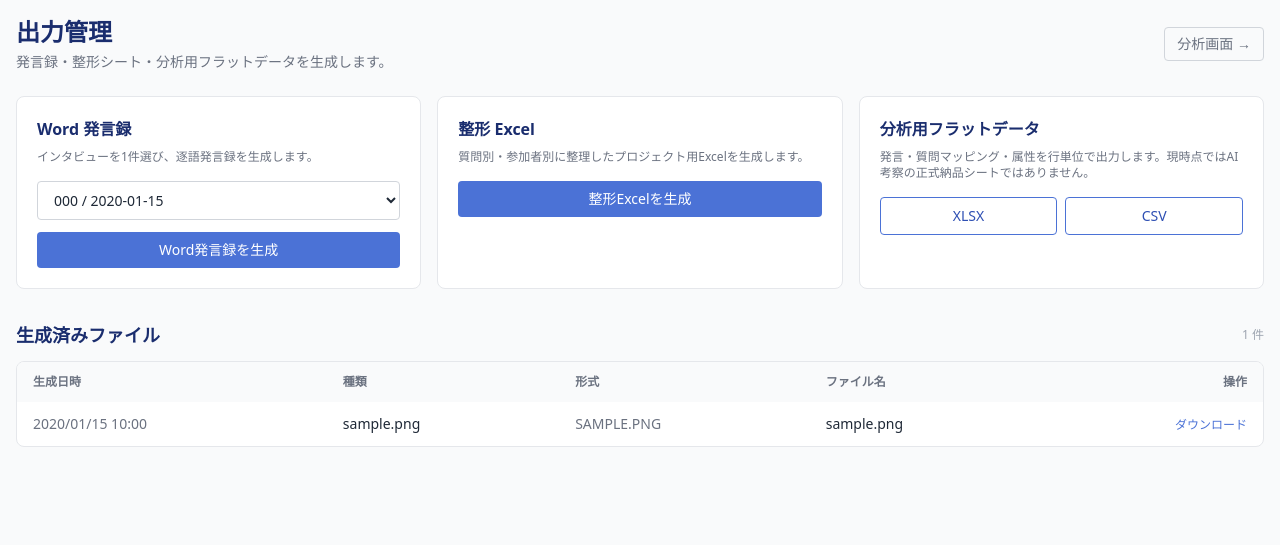
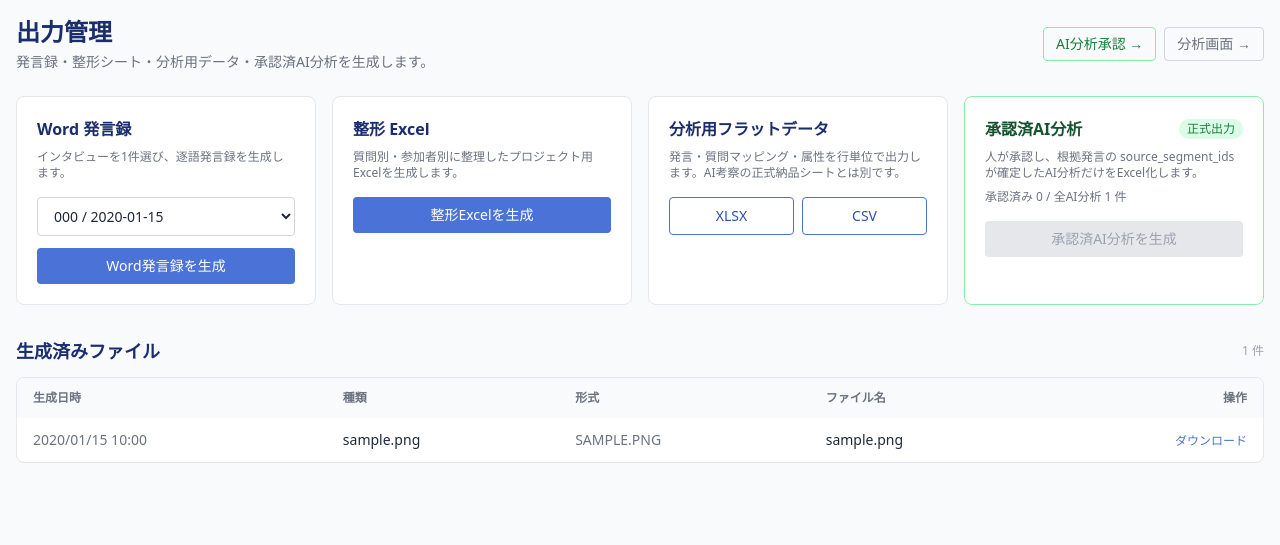
Before and after one commit to hgwd89/qualia_transcript, a Flask app: page /projects/1/outputs in a window 1280 px wide. Shown: the part 108-653 px from the top of the page. Run offline with Flask 3, Linux system fonts and the light colour scheme; tables that the repository leaves empty hold one stand-in row (values such as "Sample post"); some libraries are stand-ins or nearby versions.

Commit message:
feat: expose approved AI analysis workflow in outputs UI

```diff
--- a/templates/outputs/index.html
+++ b/templates/outputs/index.html
@@ -8,20 +8,26 @@
   <span class="text-gray-700">出力管理</span>
 </nav>
 
-<div class="flex items-center justify-between mb-6">
+<div class="flex items-center justify-between mb-6 gap-4">
   <div>
     <h1 class="text-2xl font-bold text-brand-900">出力管理</h1>
-    <p class="text-sm text-gray-500 mt-1">発言録・整形シート・分析用フラットデータを生成します。</p>
+    <p class="text-sm text-gray-500 mt-1">発言録・整形シート・分析用データ・承認済AI分析を生成します。</p>
   </div>
-  <a href="{{ url_for('analysis_view.index', project_id=project.id) }}"
-     class="text-sm text-gray-500 border border-gray-300 rounded px-3 py-1.5 hover:border-gray-400 transition">
-    分析画面 →
-  </a>
+  <div class="flex gap-2">
+    <a href="{{ url_for('analysis_view.review_index', project_id=project.id) }}"
+       class="text-sm text-green-700 border border-green-300 rounded px-3 py-1.5 hover:bg-green-50 transition whitespace-nowrap">
+      AI分析承認 →
+    </a>
+    <a href="{{ url_for('analysis_view.index', project_id=project.id) }}"
+       class="text-sm text-gray-500 border border-gray-300 rounded px-3 py-1.5 hover:border-gray-400 transition whitespace-nowrap">
+      分析画面 →
+    </a>
+  </div>
 </div>
 
 <div id="status-msg" class="hidden mb-5 p-3 rounded text-sm"></div>
 
-<div class="grid grid-cols-1 lg:grid-cols-3 gap-4 mb-8">
+<div class="grid grid-cols-1 md:grid-cols-2 xl:grid-cols-4 gap-4 mb-8">
   <section class="bg-white rounded-lg border border-gray-200 p-5">
     <h2 class="font-semibold text-brand-900 mb-2">Word 発言録</h2>
     <p class="text-xs text-gray-500 mb-4">インタビューを1件選び、逐語発言録を生成します。</p>
@@ -55,7 +61,7 @@
 
   <section class="bg-white rounded-lg border border-gray-200 p-5">
     <h2 class="font-semibold text-brand-900 mb-2">分析用フラットデータ</h2>
-    <p class="text-xs text-gray-500 mb-4">発言・質問マッピング・属性を行単位で出力します。現時点ではAI考察の正式納品シートではありません。</p>
+    <p class="text-xs text-gray-500 mb-4">発言・質問マッピング・属性を行単位で出力します。AI考察の正式納品シートとは別です。</p>
     <div class="grid grid-cols-2 gap-2">
       <button id="btn-analysis-xlsx" onclick="generateAnalysis('xlsx')"
               class="border border-brand-500 text-brand-700 text-sm px-3 py-2 rounded hover:bg-brand-50 transition">
@@ -66,6 +72,21 @@
         CSV
       </button>
     </div>
+  </section>
+
+  <section class="bg-white rounded-lg border border-green-300 p-5">
+    <div class="flex items-center justify-between mb-2">
+      <h2 class="font-semibold text-green-900">承認済AI分析</h2>
+      <span class="text-xs rounded-full bg-green-100 text-green-700 px-2 py-0.5">正式出力</span>
+    </div>
+    <p class="text-xs text-gray-500 mb-2">人が承認し、根拠発言の source_segment_ids が確定したAI分析だけをExcel化します。</p>
+    <p class="text-xs text-gray-500 mb-4">承認済み {{ approved_count }} / 全AI分析 {{ analysis_count }} 件</p>
+    <button id="btn-approved-analysis" onclick="generateApprovedAnalysis()"
+            {% if approved_count == 0 %}disabled{% endif %}
+            class="w-full text-sm px-4 py-2 rounded transition
+              {% if approved_count > 0 %}bg-green-600 text-white hover:bg-green-700{% else %}bg-gray-200 text-gray-400 cursor-not-allowed{% endif %}">
+      承認済AI分析を生成
+    </button>
   </section>
 </div>
 
@@ -88,7 +109,7 @@
         </tr>
       </thead>
       <tbody class="divide-y divide-gray-100">
-        {% set type_labels = {'verbatim':'発言録', 'formatted_sheet':'整形シート', 'analysis':'分析データ', 'report':'レポート', 'integrated':'統合分析'} %}
+        {% set type_labels = {'verbatim':'発言録', 'formatted_sheet':'整形シート', 'analysis':'分析データ', 'approved_analysis':'承認済AI分析', 'report':'レポート', 'integrated':'統合分析'} %}
         {% for f in files %}
         <tr class="hover:bg-gray-50">
           <td class="px-4 py-3 text-gray-500 whitespace-nowrap">
@@ -158,5 +179,9 @@ function generateFormatted() {
 function generateAnalysis(format) {
   postJson(`/api/projects/${projectId}/generate/analysis`, {format}, ['btn-analysis-xlsx', 'btn-analysis-csv']);
 }
+
+function generateApprovedAnalysis() {
+  postJson(`/api/projects/${projectId}/generate/approved-analysis`, {}, ['btn-approved-analysis']);
+}
 </script>
 {% endblock %}
```
